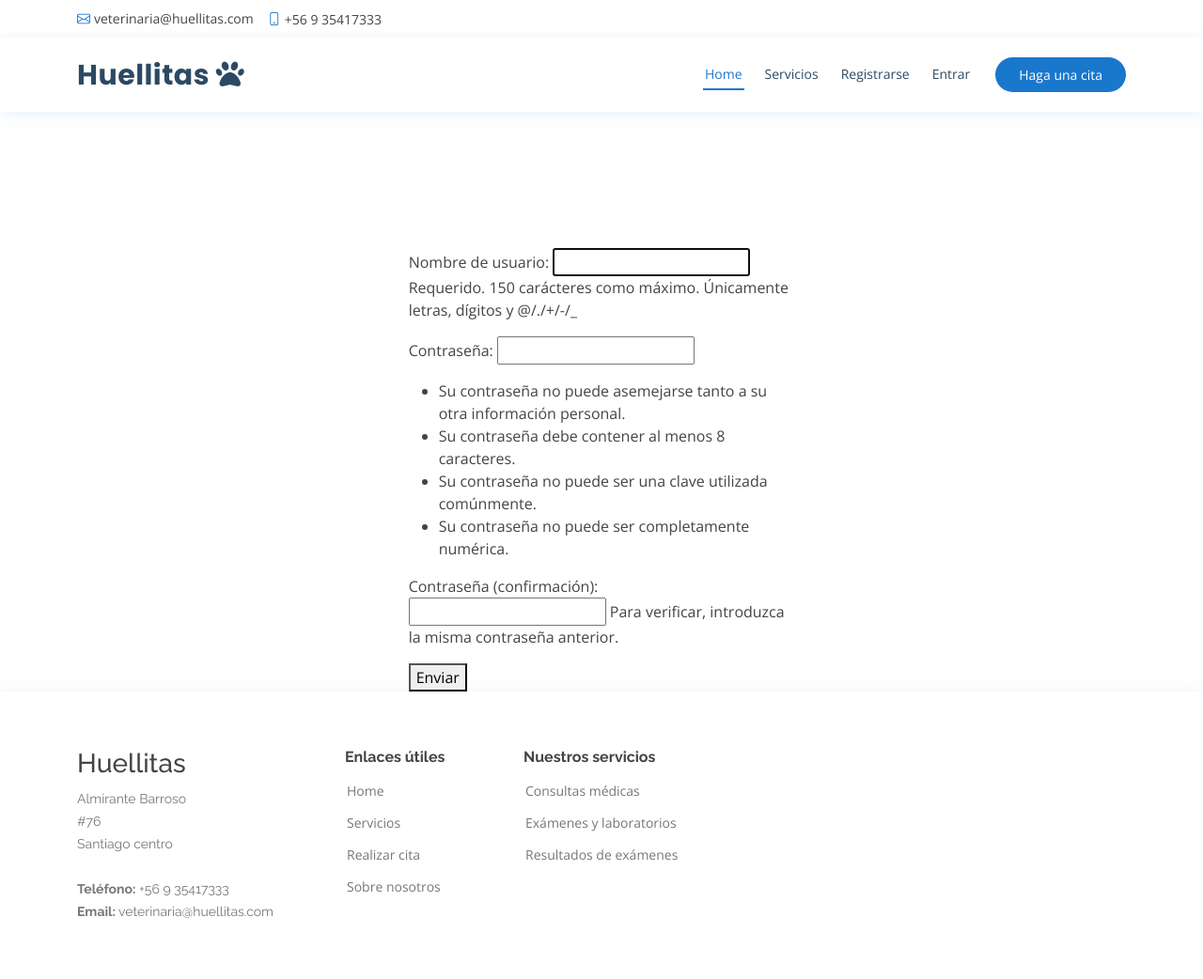
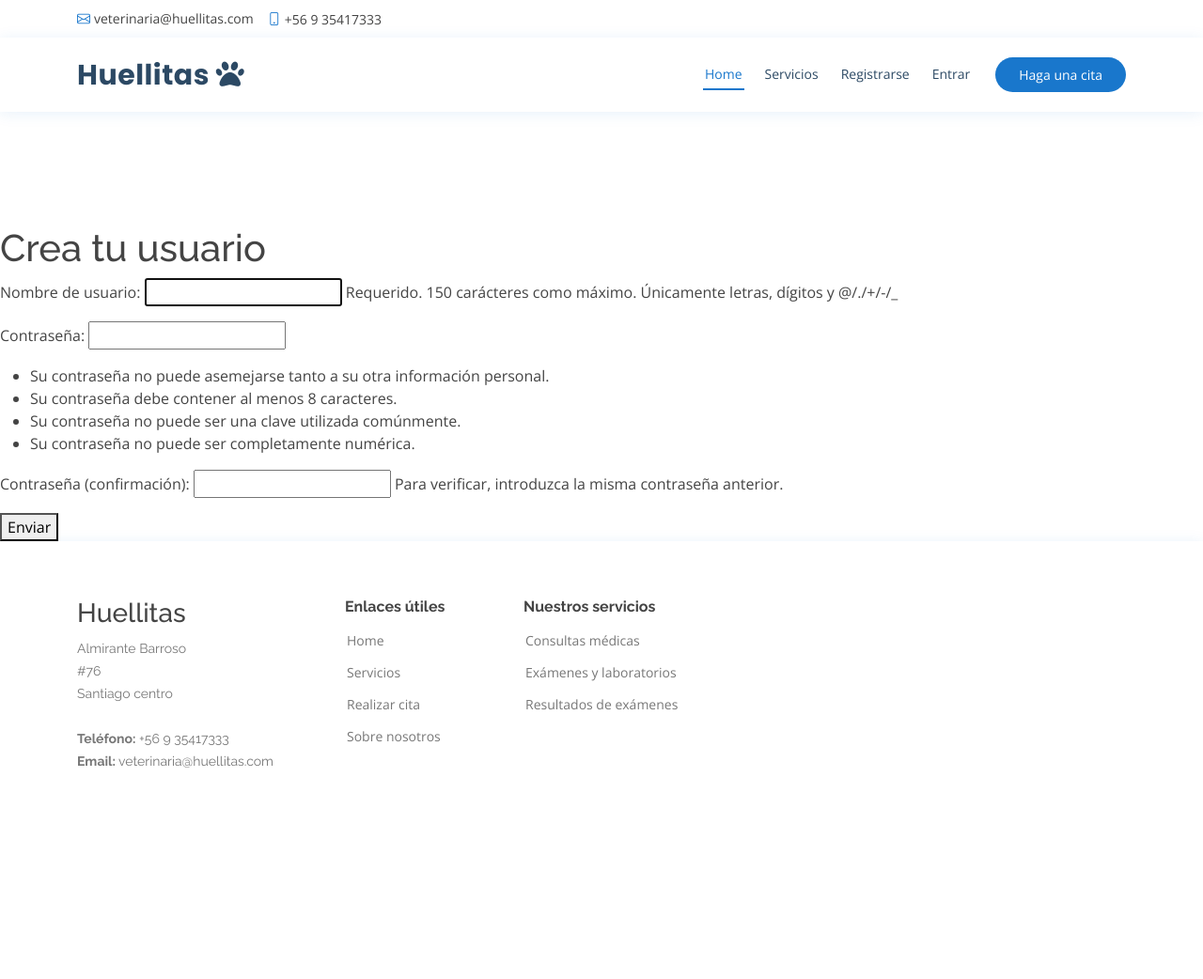
Before and after one commit to Baaaar4/huellitas, a Django app: page /signup in a window 1280 px wide. Shown: the whole page at 94% size. After the commit the page ends 817 px from the top, so only its background shows below. Run offline with Django 4.2, Linux system fonts and the light colour scheme; some libraries are stand-ins or nearby versions.

Commit message:
Se modifica template de login2

```diff
--- a/veterinaria/templates/signup.html
+++ b/veterinaria/templates/signup.html
@@ -1,6 +1,6 @@
 {% include "header.html" %}
 {% load static %}
-<main class "container">
+
 </br>
 </br>
 </br>
@@ -11,16 +11,11 @@
 </br>
 </br>
 </br>
-</br>
-    <div class="row">
-        <div class="col-md-4 offset-md-4 mt-200"
+<h1> Crea tu usuario</h1>
         <form method="POST">
             {% csrf_token %}
             {{form.as_p}}
             <button> Enviar </button>
         </form>
-        </div>
-    </div>
-</main>
 
 {% include "footer.html" %}
```
Also changed, not shown: veterinaria/templates/signin.html (+2 -8 lines).
